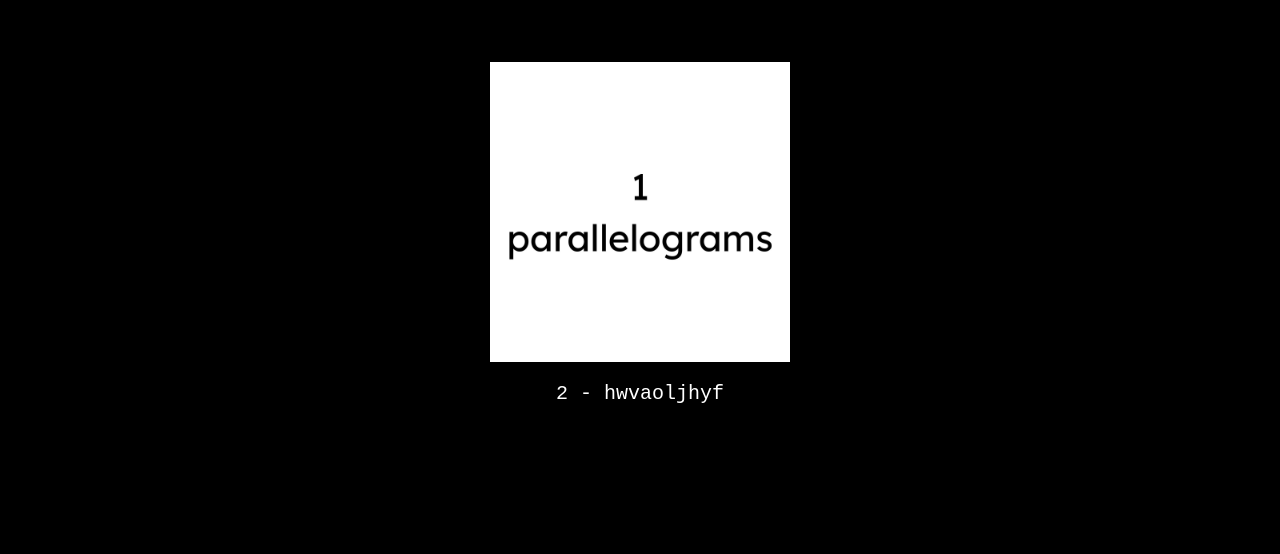
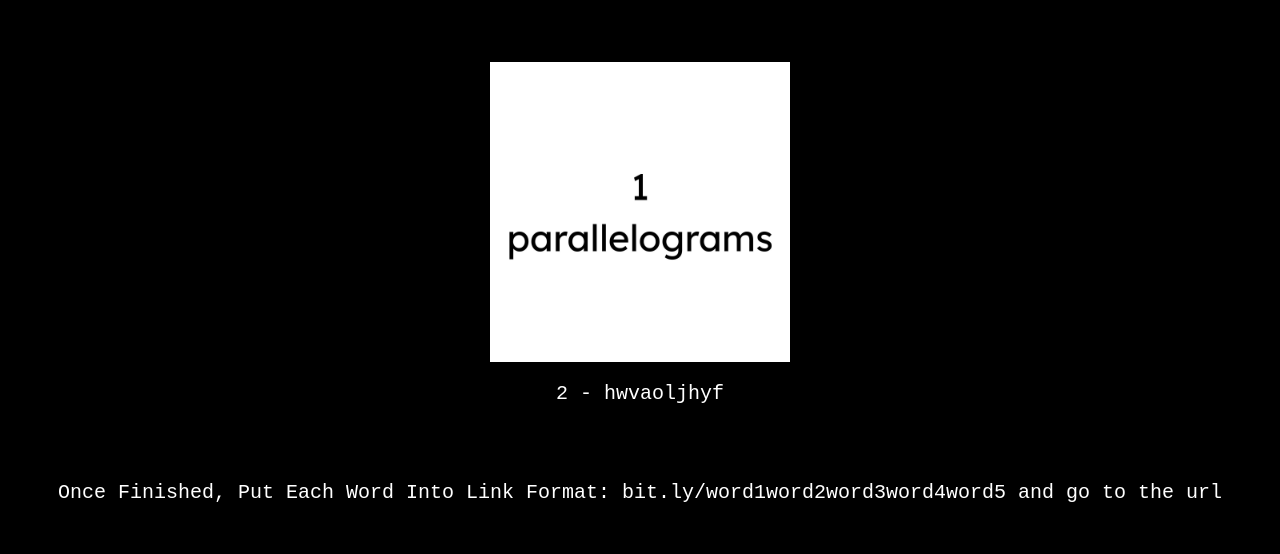
Before and after one commit to Katsugachi/5-Different-Words, a plain HTML site: page index.html in a window 1280 px wide. Drawn offline with Linux system fonts and the light colour scheme.

Commit message:
Update index.html

```diff
--- a/index.html
+++ b/index.html
@@ -1 +1 @@
-<style> p{ color: white; font-family: IBM Plex Mono, monospace; text-align: center; font-size: 20px; } h2{ color: black; text-align: center; } img { display: block; margin-left: auto; margin-right: auto; } body{ background-color: black;</style><script src="conch.js"></script><title>5dw</title><br><br><br><img src="parallelograms.jpg" width="300" height="300"><p> 2 - hwvaoljhyf </p><h2>....- / -....- / - .-. .- -. ... .-.. .- - .. --- -.</h2>
+<style> p{ color: white; font-family: IBM Plex Mono, monospace; text-align: center; font-size: 20px; } h2{ color: black; text-align: center; } img { display: block; margin-left: auto; margin-right: auto; } body{ background-color: black;</style><script src="conch.js"></script><title>5dw</title><br><br><br><img src="parallelograms.jpg" width="300" height="300"><p> 2 - hwvaoljhyf </p><br><br><p> Once Finished, Put Each Word Into Link Format: bit.ly/word1word2word3word4word5 and go to the url</p><h2>....- / -....- / - .-. .- -. ... .-.. .- - .. --- -.</h2>
```
